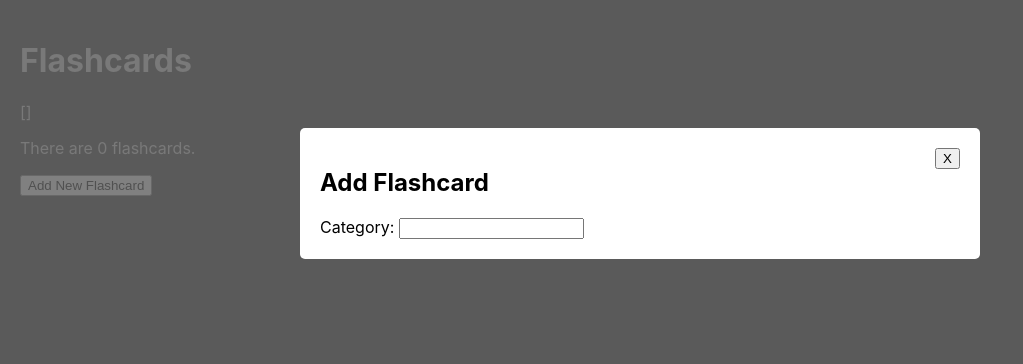
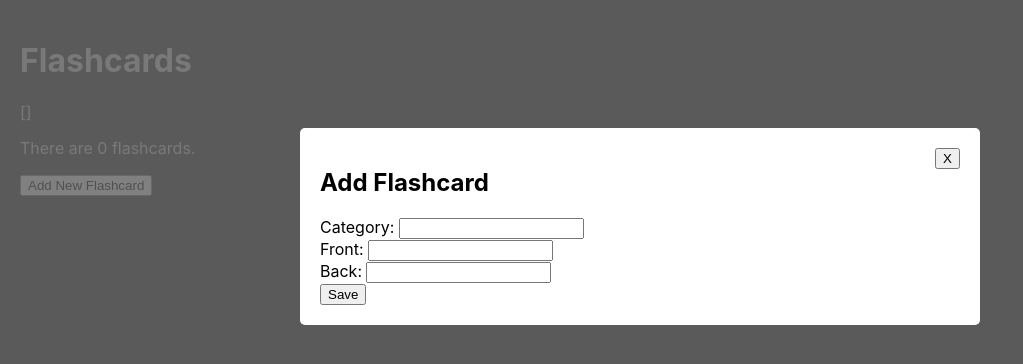
Before and after one commit to edwardtanguay/live-coding-ejt-flashcards-frontend, a React (Vite) app: page / in a window 1280 px wide. Both pictures are taken after a click on the button "Add New Flashcard". Shown: the top 364 px of the page, without its empty margins (0-1023 px from the left). Built offline with nearby package versions, Linux system fonts and the light colour scheme; no server answers.

Commit message:
form is in

```diff
--- a/src/App.jsx
+++ b/src/App.jsx
@@ -8,6 +8,8 @@
 function App() {
     const [flashcards, setFlashcards] = useState([]);
     const [fieldCategory, setFieldCategory] = useState('');
+    const [fieldFront, setFieldFront] = useState('');
+    const [fieldBack, setFieldBack] = useState('');
 
     useEffect(() => {
         (async () => {
@@ -17,13 +19,35 @@
 
     return (
         <div className="App">
-            <h1>Flashcards</h1>
-            [{fieldCategory}]
+            <h1>Flashcards</h1>[{fieldCategory}]
             <p>There are {flashcards.length} flashcards.</p>
             <Modal buttonText="Add New Flashcard">
                 <h2>Add Flashcard</h2>
                 <form className="modalContent">
-                    Category: <input value={fieldCategory} onChange={(e) => setFieldCategory(e.target.value)}/>
+                    <div className="row">
+                        Category:{' '}
+                        <input
+                            value={fieldCategory}
+                            onChange={(e) => setFieldCategory(e.target.value)}
+                        />
+                    </div>
+                    <div className="row">
+                        Front:{' '}
+                        <input
+                            value={fieldFront}
+                            onChange={(e) => setFieldFront(e.target.value)}
+                        />
+                    </div>
+                    <div className="row">
+                        Back:{' '}
+                        <input
+                            value={fieldBack}
+                            onChange={(e) => setFieldBack(e.target.value)}
+                        />
+                    </div>
+					<div className="row">
+						<button className="saveFlashcard">Save</button>
+						</div>
                 </form>
             </Modal>
         </div>
```
